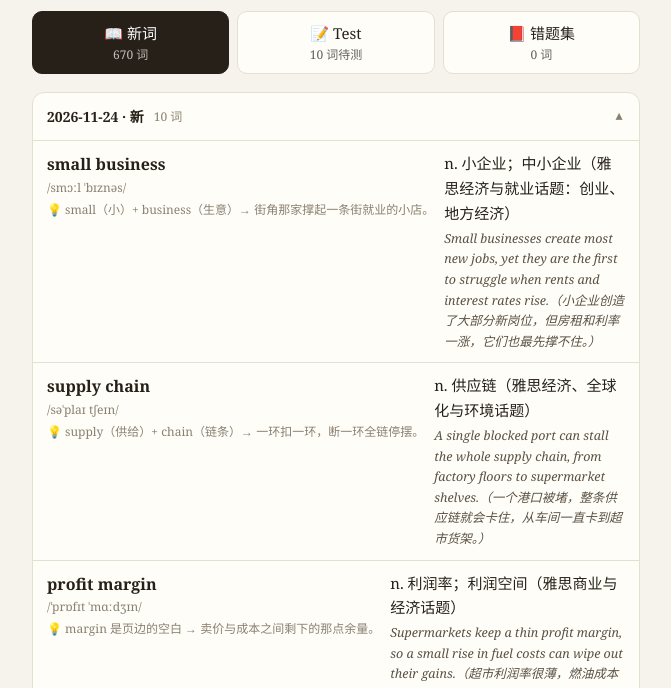
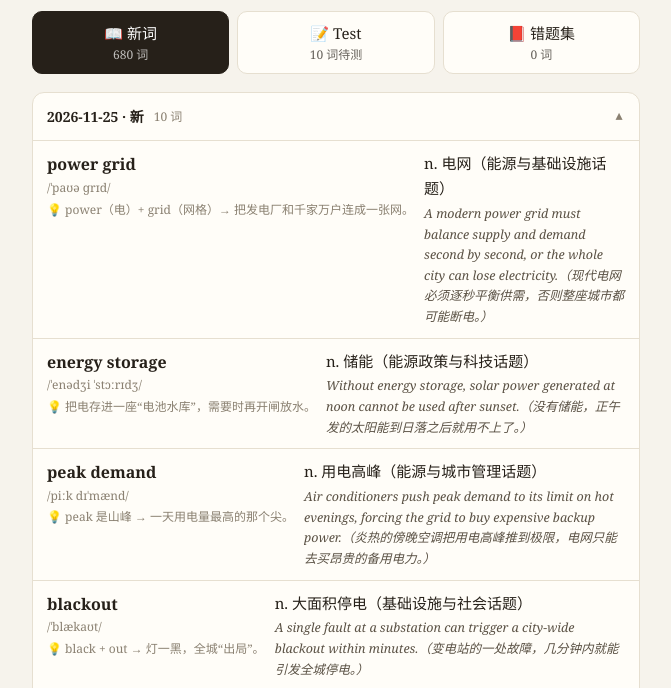
Before and after one commit to 3279549719-dotcom/3279549719-dotcom.github.io, a plain HTML site: page index.html in a window 1280 px wide. Shown: the part 109-797 px from the top of the page, without its empty margins (304-975 px from the left). Drawn offline with Linux system fonts and the light colour scheme.

Commit message:
Wire data-batches-46.js into index shell

```diff
--- a/index.html
+++ b/index.html
@@ -70,6 +70,7 @@
 <script src="data-batches-43.js"></script>
 <script src="data-batches-44.js"></script>
 <script src="data-batches-45.js"></script>
+<script src="data-batches-46.js"></script>
 <script src="app.js"></script>
 <script src="app-2.js"></script>
 
```
